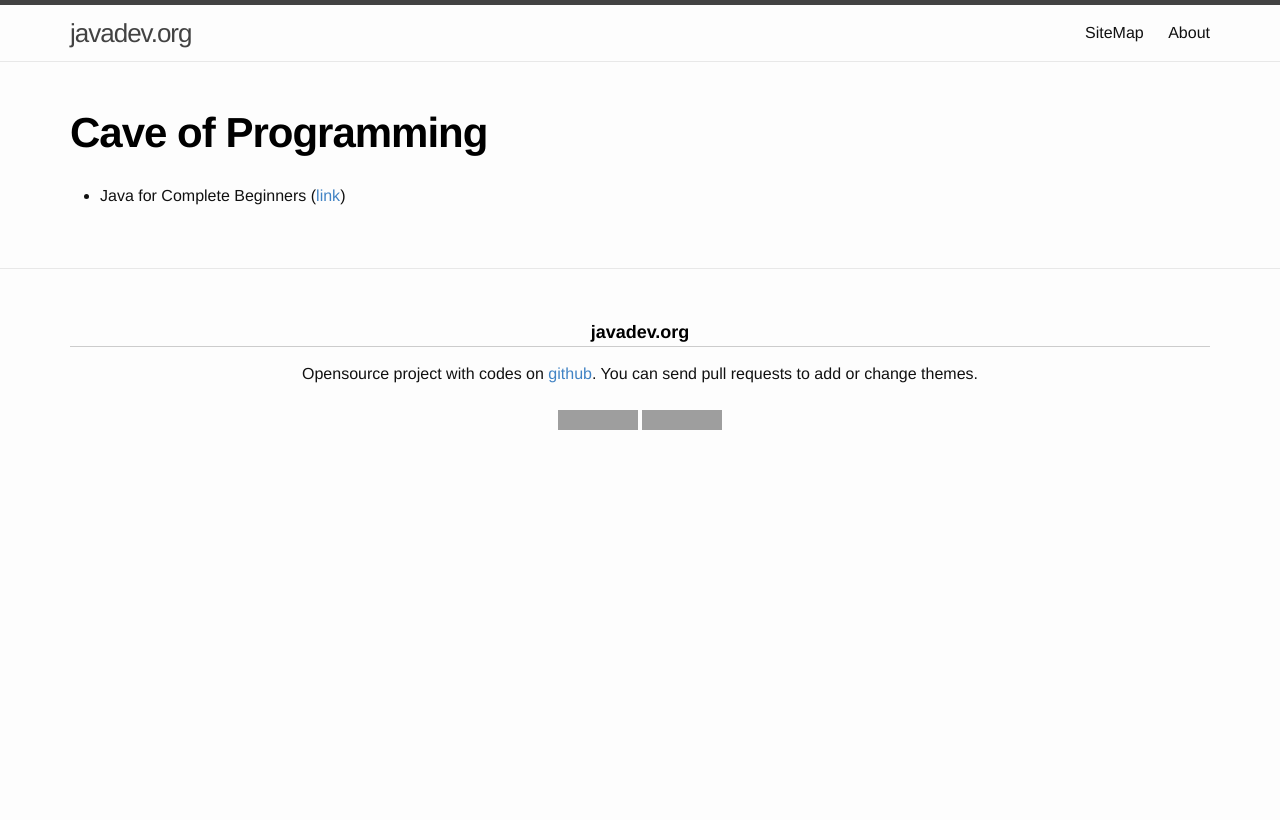
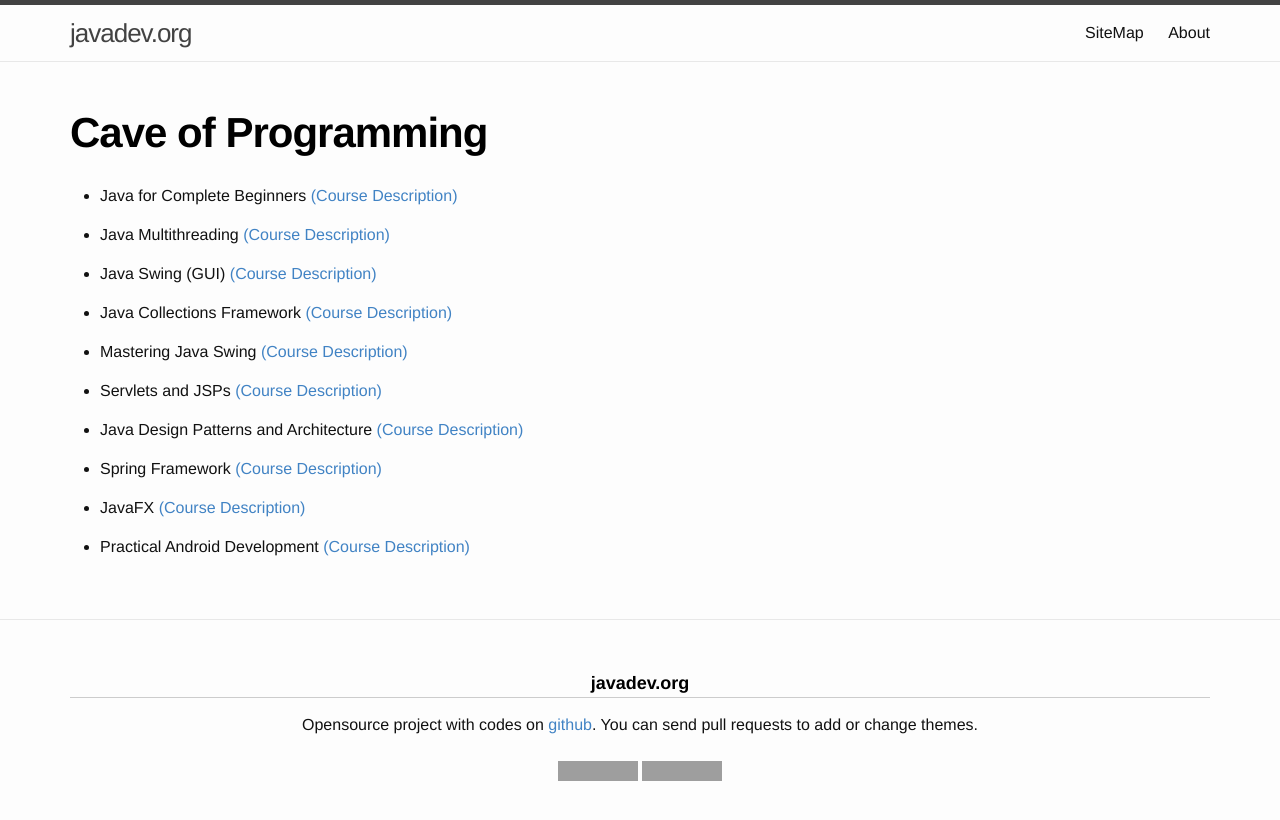
Before and after one commit to webmakaka/javadev.org, a Jekyll site: the page built from website/library/collections/video/free/cave_of_programming/cave_of_programming.md, in a window 1280 px wide. Shown: the top 820 px of the page. Built offline with Jekyll 4.4.1, drawn with Linux system fonts in a browser that asks for light colours; grey boxes are pictures that could not be loaded.

Commit message:
Update cave_of_programming.md

```diff
--- a/website/library/collections/video/free/cave_of_programming/cave_of_programming.md
+++ b/website/library/collections/video/free/cave_of_programming/cave_of_programming.md
@@ -4,5 +4,14 @@ title: Cave of Programming
 permalink: /library/cave-of-programming/java/
 ---
 <ul>
-<li>Java for Complete Beginners (<a href="http://courses.caveofprogramming.com/courses/java-for-complete-beginners">link</a>)</li>
+<li>Java for Complete Beginners <a href="http://courses.caveofprogramming.com/courses/java-for-complete-beginners">(Course Description)</a></li>
+<li>Java Multithreading <a href="https://www.caveofprogramming.com/categories/java-multithreading/index.html">(Course Description)</a></li>
+<li>Java Swing (GUI) <a href="https://www.caveofprogramming.com/categories/java-swing-gui/index.html">(Course Description)</a></li>
+<li>Java Collections Framework <a href="https://www.caveofprogramming.com/categories/java-collections-framework/index.html">(Course Description)</a></li>
+<li>Mastering Java Swing <a href="https://www.caveofprogramming.com/categories/mastering-java-swing/index.html">(Course Description)</a></li>
+<li>Servlets and JSPs <a href="https://www.caveofprogramming.com/categories/servlets-and-jsps/index.html">(Course Description)</a></li>
+<li>Java Design Patterns and Architecture <a href="https://www.caveofprogramming.com/categories/java-design-patterns/index.html">(Course Description)</a></li>
+<li>Spring Framework <a href="https://www.caveofprogramming.com/categories/spring-framework/index.html">(Course Description)</a></li>
+<li>JavaFX <a href="https://www.caveofprogramming.com/categories/javafx-tutorial-video/index.html">(Course Description)</a></li>
+<li>Practical Android Development <a href="https://www.caveofprogramming.com/categories/android/index.html">(Course Description)</a></li>
 </ul>
```
